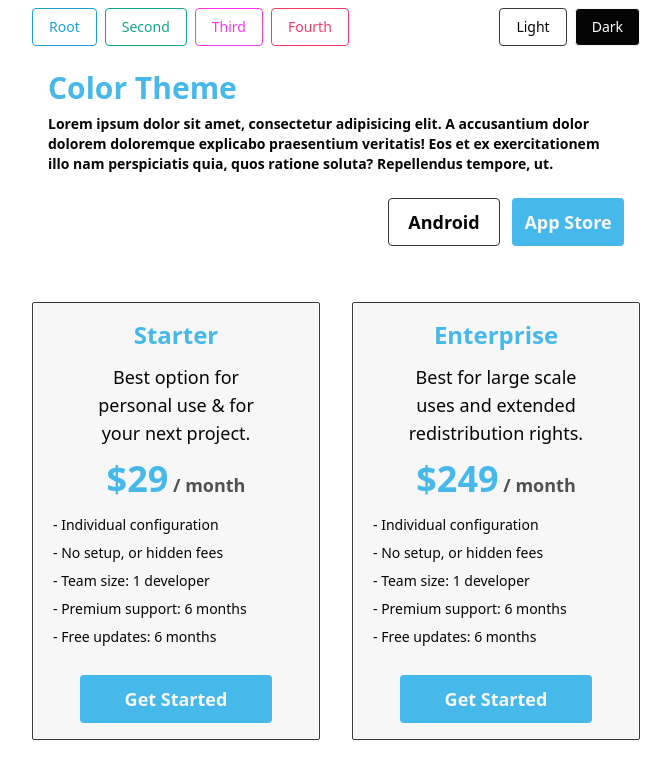
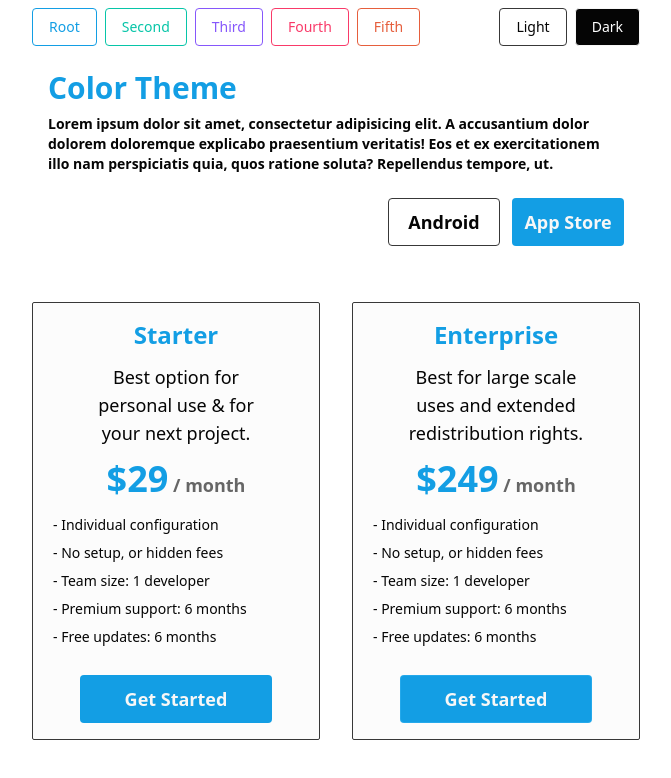
Before and after one commit to okanay/DigitalMenu, a Next.js app: page / in a window 1280 px wide. Shown: the top 778 px of the page, without its empty margins (304-975 px from the left). Built offline with nearby package versions, Linux system fonts and the light colour scheme.

Commit message:
V0.4ColorTheme4

```diff
--- a/components/layout/theme.js
+++ b/components/layout/theme.js
@@ -31,19 +31,21 @@ const Theme = ({children}) => {
                <div className={'flex flex-col px-4 justify-between gap-2 py-2 tablet:flex-row'}>
 
                 <div className="flex flex-row gap-2">
+
                     <button
                         onClick={() => {
                             handleColorMode('root')
                         }}
-                        className={`${darkMode === "-light" ? "root-light" : "root-dark"}  text-sm px-4 py-2 rounded text-skin-theme-500 bg-skin-theme-body-50 border border-skin-theme-500`}>
+                        className={`${darkMode === "-light" ? "root-light" : "root-dark"} hover:bg-skin-theme-body-100/80 text-sm px-4 py-2 rounded text-skin-theme-500 bg-skin-theme-body-50 border border-skin-theme-500`}>
                         Root
                     </button>
+
 
                     <button
                         onClick={() => {
                             handleColorMode('second')
                         }}
-                        className={`${darkMode === "-light" ? "second-light" : "second-dark"}  text-sm px-4 py-2 rounded text-skin-theme-500 bg-skin-theme-body-50 border border-skin-theme-500`}>
+                        className={`${darkMode === "-light" ? "second-light" : "second-dark"}  hover:bg-skin-theme-body-100/80 text-sm px-4 py-2 rounded text-skin-theme-500 bg-skin-theme-body-50 border border-skin-theme-500`}>
                         Second
                     </button>
 
@@ -51,7 +53,7 @@ const Theme = ({children}) => {
                         onClick={() => {
                             handleColorMode('third')
                         }}
-                        className={`${darkMode === "-light" ? "third-light" : "third-dark"}  text-sm px-4 py-2 rounded text-skin-theme-500 bg-skin-theme-body-50 border border-skin-theme-500`}>
+                        className={`${darkMode === "-light" ? "third-light" : "third-dark"} hover:bg-skin-theme-body-100/80 text-sm px-4 py-2 rounded text-skin-theme-500 bg-skin-theme-body-50 border border-skin-theme-500`}>
                         Third
                     </button>
 
@@ -59,9 +61,19 @@ const Theme = ({children}) => {
                         onClick={() => {
                             handleColorMode('fourth')
                         }}
-                        className={`${darkMode === "-light" ? "fourth-light" : "fourth-dark"}  text-sm px-4 py-2 rounded text-skin-theme-500 bg-skin-theme-body-50 border border-skin-theme-500`}>
+                        className={`${darkMode === "-light" ? "fourth-light" : "fourth-dark"} hover:bg-skin-theme-body-100/80 text-sm px-4 py-2 rounded text-skin-theme-500 bg-skin-theme-body-50 border border-skin-theme-500`}>
                         Fourth
                     </button>
+
+                    <button
+                        onClick={() => {
+                            handleColorMode('fifth')
+                        }}
+                        className={`${darkMode === "-light" ? "fifth-light" : "fifth-dark"}  hover:bg-skin-theme-body-100/80 text-sm px-4 py-2 rounded text-skin-theme-500 bg-skin-theme-body-50 border border-skin-theme-500`}>
+                        Fifth
+                    </button>
+
+
 
                 </div>
                 <div className="flex flex-row gap-2">
@@ -69,7 +81,7 @@ const Theme = ({children}) => {
                         onClick={() => {
                             handleDarkMode('-light')
                         }}
-                        className={'-light text-sm px-4 py-2 rounded text-skin-theme-font-50 bg-skin-theme-body-50 border border-skin-theme-body-900'}>
+                        className={'-light text-sm px-4 py-2 rounded text-skin-theme-font-50 bg-skin-theme-body-50 hover:bg-skin-theme-body-100/80 border border-skin-theme-body-900'}>
                         Light
                     </button>
 
@@ -77,7 +89,7 @@ const Theme = ({children}) => {
                         onClick={() => {
                             handleDarkMode('-dark')
                         }}
-                        className={'-dark text-sm px-4 py-2 rounded text-skin-theme-font-50 bg-skin-theme-body-50 border border-skin-theme-body-900'}>
+                        className={'-dark text-sm px-4 py-2 rounded text-skin-theme-font-50 bg-skin-theme-body-50 hover:bg-skin-theme-body-100/80 border border-skin-theme-body-900'}>
                         Dark
                     </button>
                 </div>
--- a/pages/index.js
+++ b/pages/index.js
@@ -6,7 +6,7 @@ export default function Home() {
         <div className={`mx-auto max-w-screen-tablet mx-auto flex flex-col justify-start px-4`}>
 
             <div className={`flex flex-col justify-start w-full p-4 gap-2 pb-12 bg-skin-theme-body-50`}>
-                <h1 className={'text-3xl text-skin-theme-400 font-bold text-start'}>Color Theme</h1>
+                <h1 className={'text-3xl text-skin-theme-500 font-bold text-start'}>Color Theme</h1>
                 <p className={'text-sm text-skin-theme-font-50 font-semibold'}>Lorem ipsum dolor sit amet, consectetur
                     adipisicing elit. A accusantium dolor dolorem doloremque
                     explicabo praesentium veritatis! Eos et ex exercitationem illo nam perspiciatis quia, quos ratione
@@ -16,20 +16,20 @@ export default function Home() {
                         className={'bg-skin-theme-body-50 w-28 h-12 text-lg rounded border border-skin-theme-body-900 text-skin-theme-font-50 font-semibold'}>Android
                     </button>
                     <button
-                        className={'bg-skin-theme-400 w-28 h-12 text-lg rounded border-[1px] border-skin-theme-400/40 text-skin-theme-font-900 font-semibold'}>App
+                        className={'bg-skin-theme-500 w-28 h-12 text-lg rounded border-[1px] border-skin-theme-500/40 text-skin-theme-font-900 font-semibold'}>App
                         Store
                     </button>
                 </div>
             </div>
             <div className={'grid grid-cols-1 grid-rows-1 tablet:grid-cols-2 tablet:gap-8 gap-4 pt-2 py-6'}>
                 <div
-                    className={'bg-skin-theme-body-100 border border-skin-theme-body-900 rounded-sm text-skin-theme-font-50 mx-auto'}>
+                    className={'bg-skin-theme-body-100/40 border border-skin-theme-body-900 rounded-sm text-skin-theme-font-50 mx-auto'}>
                     <div className={'flex flex-col justify-center gap-3 px-1 py-4 max-w-screen-smPhone'}>
-                        <h2 className={'text-2xl text-skin-theme-400 font-semibold text-center w-full px-12'}>Starter</h2>
+                        <h2 className={'text-2xl text-skin-theme-500 font-semibold text-center w-full px-12'}>Starter</h2>
                         <h3 className={'text-lg text-center w-full px-12'}>Best option for
                             personal use & for your next project.</h3>
-                        <h1 className={'text-4xl text-skin-theme-400 font-bold text-center mb-1'}>$29<span
-                            className={'text-lg text-skin-theme-font-400'}> / month</span></h1>
+                        <h1 className={'text-4xl text-skin-theme-500 font-bold text-center mb-1'}>$29<span
+                            className={'text-lg text-skin-theme-font-500'}> / month</span></h1>
 
                         <div className={'flex flex-col gap-2 text-sm text-start pl-4'}>
                             <p> - Individual configuration</p>
@@ -41,7 +41,7 @@ export default function Home() {
 
                         <div className={'mt-4 w-full flex flex-row justify-center items-center'}>
                             <button
-                                className={'bg-skin-theme-400 w-48 h-12 text-lg rounded border-[1px] border-skin-theme-400/40 text-skin-theme-font-900 font-semibold'}>Get
+                                className={'bg-skin-theme-500 w-48 h-12 text-lg rounded border-[1px] border-skin-theme-500/40 text-skin-theme-font-900 font-semibold'}>Get
                                 Started
                             </button>
                         </div>
@@ -50,12 +50,12 @@ export default function Home() {
                 </div>
 
                 <div
-                    className={'bg-skin-theme-body-100 border border-skin-theme-body-900 rounded-sm text-skin-theme-font-50 mx-auto'}>
+                    className={'bg-skin-theme-body-100/40 border border-skin-theme-body-900 rounded-sm text-skin-theme-font-50 mx-auto'}>
                     <div className={'flex flex-col justify-center gap-3 px-1 py-4 max-w-screen-smPhone'}>
-                        <h2 className={'text-2xl text-skin-theme-400 font-semibold text-center w-full px-12'}>Enterprise</h2>
+                        <h2 className={'text-2xl text-skin-theme-500 font-semibold text-center w-full px-12'}>Enterprise</h2>
                         <h3 className={'text-lg text-center w-full px-12'}>Best for large scale uses and extended redistribution rights.</h3>
-                        <h1 className={'text-4xl text-skin-theme-400 font-bold text-center mb-1'}>$249<span
-                            className={'text-lg text-skin-theme-font-400'}> / month</span></h1>
+                        <h1 className={'text-4xl text-skin-theme-500 font-bold text-center mb-1'}>$249<span
+                            className={'text-lg text-skin-theme-font-500'}> / month</span></h1>
 
                         <div className={'flex flex-col gap-2 text-sm text-start pl-4'}>
                             <p> - Individual configuration</p>
@@ -67,7 +67,7 @@ export default function Home() {
 
                         <div className={'mt-4 w-full flex flex-row justify-center items-center'}>
                             <button
-                                className={'bg-skin-theme-400 w-48 h-12 text-lg rounded border-[1px] border-skin-theme-400/40 text-skin-theme-font-900 font-semibold'}>Get
+                                className={'bg-skin-theme-500 w-48 h-12 text-lg rounded border-[1px] border-skin-theme-400/40 text-skin-theme-font-900 font-semibold'}>Get
                                 Started
                             </button>
                         </div>
--- a/styles/globals.css
+++ b/styles/globals.css
@@ -68,79 +68,79 @@
         --theme-font-1000: 5, 5, 5;
     }
 
-    .root-light  {
-        --theme-50: 241, 249, 254;
-        --theme-100: 226, 242, 252;
-        --theme-200: 191, 229, 248;
-        --theme-300: 134, 209, 243;
-        --theme-400: 70, 185, 234;
-        --theme-500: 30, 161, 217;
-        --theme-600: 15, 118, 169;
-        --theme-700: 15, 103, 149;
-        --theme-800: 16, 87, 124;
-        --theme-900: 19, 73, 103;
+    .root-light {
+        --theme-50 : 240, 249, 255;
+        --theme-100 :225, 241, 253;
+        --theme-200 : 188, 228, 251;
+        --theme-300 : 128, 207, 249;
+        --theme-400 : 67, 185, 244;
+        --theme-500 : 19, 158, 228;
+        --theme-600 : 7, 126, 194;
+        --theme-700 : 7, 100, 157;
+        --theme-800 : 10, 85, 130;
+        --theme-900 : 14, 71, 108;
     }
     .root-dark {
-        --theme-50: 19, 73, 103;
-        --theme-100: 16, 87, 124;
-        --theme-200: 15, 103, 149;
-        --theme-300: 15, 118, 169;
-        --theme-400: 30, 161, 217;
-        --theme-500: 70, 185, 234;
-        --theme-600: 134, 209, 243;
-        --theme-700: 191, 229, 248;
-        --theme-800: 226, 242, 252;
-        --theme-900: 241, 249, 254;
+        --theme-900 : 240, 249, 255;
+        --theme-800 : 225, 241, 253;
+        --theme-700 : 188, 228, 251;
+        --theme-600 : 128, 207, 249;
+        --theme-500 : 67, 185, 244;
+        --theme-400 : 19, 158, 228;
+        --theme-300 : 7, 126, 194;
+        --theme-200 : 7, 100, 157;
+        --theme-100 : 10, 85, 130;
+        --theme-50 : 14, 71, 108;
     }
 
     .second-light {
-        --theme-50: 240, 253, 249;
-        --theme-100: 203, 252, 238;
-        --theme-200: 151, 248, 220;
-        --theme-300: 91, 237, 201;
-        --theme-400: 42, 215, 178;
-        --theme-500: 15, 169, 138;
-        --theme-600: 10, 151, 125;
-        --theme-700: 13, 120, 102;
-        --theme-800: 15, 96, 83;
-        --theme-900: 18, 79, 69;
+        --theme-50: 239, 254, 250;
+        --theme-100: 200, 255, 241;
+        --theme-200: 146, 253, 228;
+        --theme-300: 67, 244, 209;
+        --theme-400: 32, 225, 193;
+        --theme-500: 7, 197, 168;
+        --theme-600: 2, 159, 139;
+        --theme-700: 7, 126, 112;
+        --theme-800: 11, 100, 90;
+        --theme-900: 14, 83, 75;
     }
     .second-dark {
-        --theme-50: 18, 79, 69;
-        --theme-100: 15, 96, 83;
-        --theme-200: 13, 120, 102;
-        --theme-300: 10, 151, 125;
-        --theme-400: 15, 169, 138;
-        --theme-500: 42, 215, 178;
-        --theme-600: 91, 237, 201;
-        --theme-700: 151, 248, 220;
-        --theme-800: 203, 252, 238;
-        --theme-900: 240, 253, 249;
+        --theme-900: 239, 254, 250;
+        --theme-800: 200, 255, 241;
+        --theme-700: 146, 253, 228;
+        --theme-600: 67, 244, 209;
+        --theme-500: 32, 225, 193;
+        --theme-400: 7, 197, 168;
+        --theme-300: 2, 159, 139;
+        --theme-200: 7, 126, 112;
+        --theme-100: 11, 100, 90;
+        --theme-50: 14, 83, 75;
     }
 
     .third-light  {
-        --theme-50: 255, 243, 253;
-        --theme-100: 255, 230, 254;
-        --theme-200: 255, 204, 251;
-        --theme-300: 255, 163, 245;
-        --theme-400: 255, 109, 238;
-        --theme-500: 255, 54, 238;
-        --theme-600: 228, 21, 207;
-        --theme-700: 189, 14, 167;
-        --theme-800: 169, 15, 148;
-        --theme-900: 126, 17, 109;
+        --theme-50: 245, 243, 255;
+        --theme-100: 237, 232, 255;
+        --theme-200: 219, 213, 255;
+        --theme-300: 194, 179, 255;
+        --theme-400: 163, 135, 254;
+        --theme-500: 134, 87, 251;
+        --theme-600: 129, 67, 244;
+        --theme-700: 105, 34, 223;
+        --theme-800: 87, 28, 187;
+        --theme-900: 73, 25, 153;
     }
     .third-dark  {
-        --theme-50: 126, 17, 109;
-        --theme-100: 169, 15, 148;
-        --theme-200: 189, 14, 167;
-        --theme-300: 228, 21, 207;
-        --theme-400: 255, 54, 238;
-        --theme-500: 255, 109, 238;
-        --theme-600: 255, 163, 245;
-        --theme-700: 255, 204, 251;
-        --theme-800: 255, 230, 254;
-        --theme-900: 255, 243, 253;
+        --theme-900: 245, 243, 255;
+        --theme-800: 237, 232, 255;
+        --theme-700: 219, 213, 255;
+        --theme-600: 194, 179, 255;
+        --theme-500: 163, 135, 254;
+        --theme-400: 134, 87, 251;
+        --theme-300: 129, 67, 244;
+        --theme-200: 105, 34, 223;
+        --theme-100: 87, 28, 187;
+        --theme-50: 73, 25, 153;
     }
 
     .fourth-light  {
@@ -168,4 +168,32 @@
         --theme-900: 255, 241, 243;
     }
 
+    .fifth-light {
+        --theme-50: 253, 244, 239;
+        --theme-100: 251, 229, 217;
+        --theme-200: 246, 200, 178;
+        --theme-300: 240, 163, 129;
+        --theme-400: 233, 116, 78;
+        --theme-500: 230, 95, 61;
+        --theme-600: 213, 57, 33;
+        --theme-700: 177, 41, 29;
+        --theme-800: 141, 35, 31;
+        --theme-900: 114, 32, 28;
+    }
+    .fifth-dark {
+        --theme-900: 253, 244, 239;
+        --theme-800: 251, 229, 217;
+        --theme-700: 246, 200, 178;
+        --theme-600: 240, 163, 129;
+        --theme-500: 233, 116, 78;
+        --theme-400: 230, 95, 61;
+        --theme-300: 213, 57, 33;
+        --theme-200: 177, 41, 29;
+        --theme-100: 141, 35, 31;
+        --theme-50: 114, 32, 28;
+    }
+
+
+
+
 }
```
